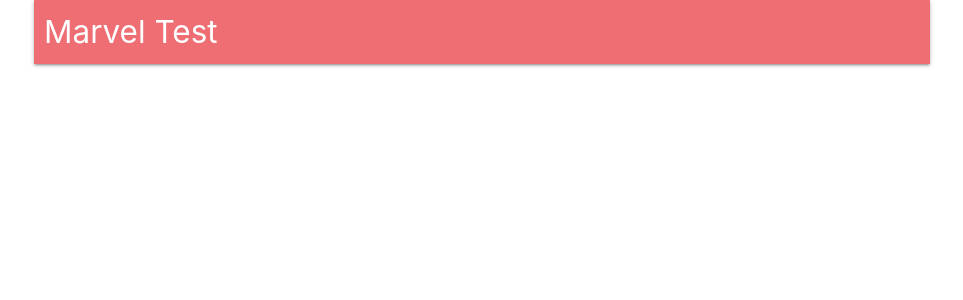
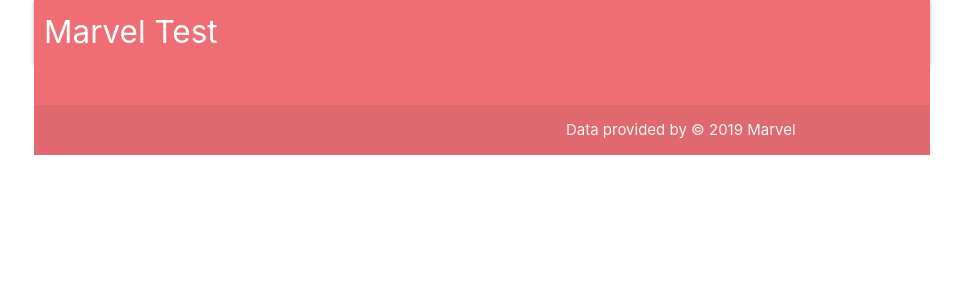
Before and after one commit to alepaz/Marvel_POC, a React (Create React App) app in the folder marvel_poc_ui/: page / in a window 1280 px wide. Shown: the top 300 px of the page, without its empty margins (158-1121 px from the left). Built offline with nearby package versions, Linux system fonts and the light colour scheme.

Commit message:
Add footer

```diff
--- a/marvel_poc_ui/src/components/App.js
+++ b/marvel_poc_ui/src/components/App.js
@@ -1,7 +1,7 @@
-import React, { Component } from 'react';
-import { BrowserRouter, Route } from 'react-router-dom';
-import Axios from 'axios';
-import Header from './Header';
+import React, { Component } from "react";
+import { BrowserRouter, Route } from "react-router-dom";
+import Header from "./Header";
+import Footer from './Footer';
 
 class App extends Component {
   // componentDidMount() {
@@ -10,13 +10,17 @@
   // }
 
   render() {
-      return (
-          <div className="container" >
+    return (
+      <div className="container" >
+        <BrowserRouter>
+          <div>
+            <Header />
 
-                      <Header />
-
+            <Footer />
           </div>
-      );
+        </BrowserRouter>
+      </div>
+    );
   }
 }
 
--- /dev/null
+++ b/marvel_poc_ui/src/components/Footer.js
@@ -0,0 +1,29 @@
+import React, { Component } from 'react';
+
+class Footer extends Component {
+    render() {
+
+        const date = new Date();
+        //console.log(this.props);
+        return (
+            <footer className="page-footer">
+            <div className="container">
+              <div className="row">
+                <div className="col l6 s12">
+
+                </div>
+                <div className="col l4 offset-l2 s12">
+                </div>
+              </div>
+            </div>
+            <div className="footer-copyright">
+              <div className="container">
+              <a className="grey-text text-lighten-4 right" href="https://www.marvel.com/">Data provided by © {date.getFullYear()} Marvel</a>
+              </div>
+            </div>
+          </footer>
+        );
+    }
+}
+
+export default Footer;
```
